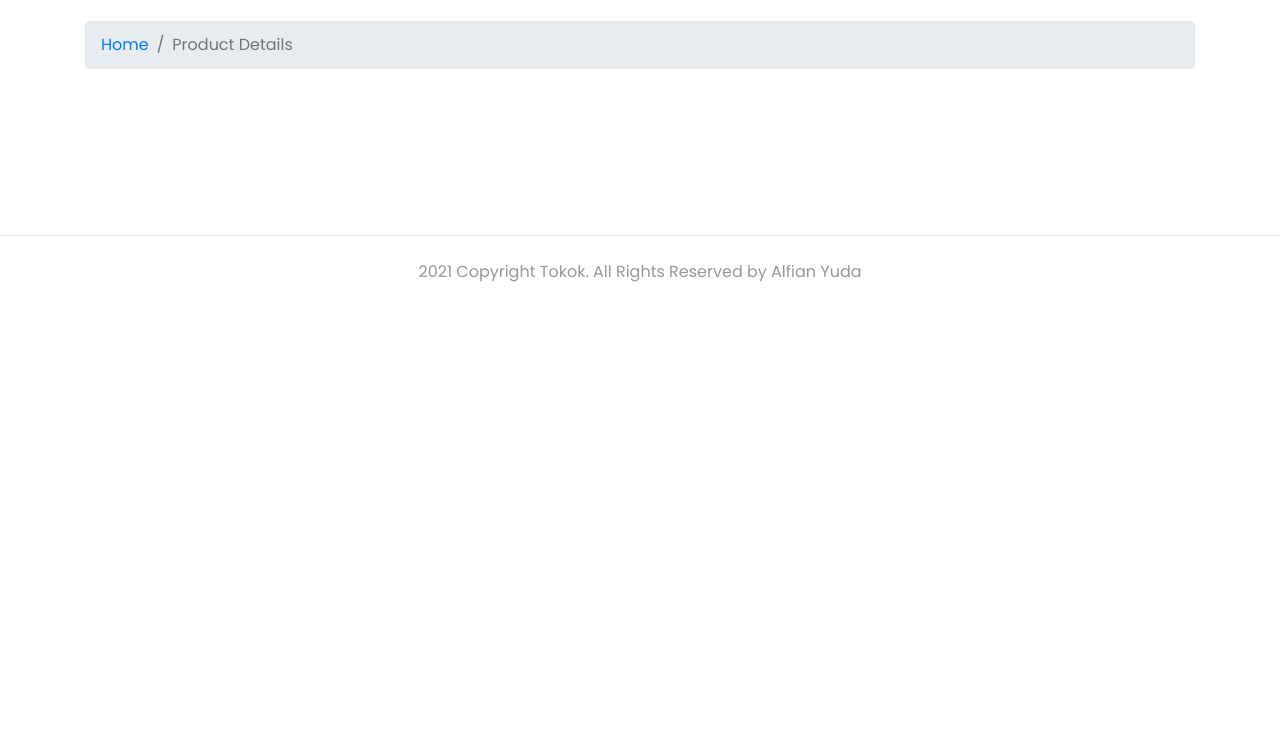
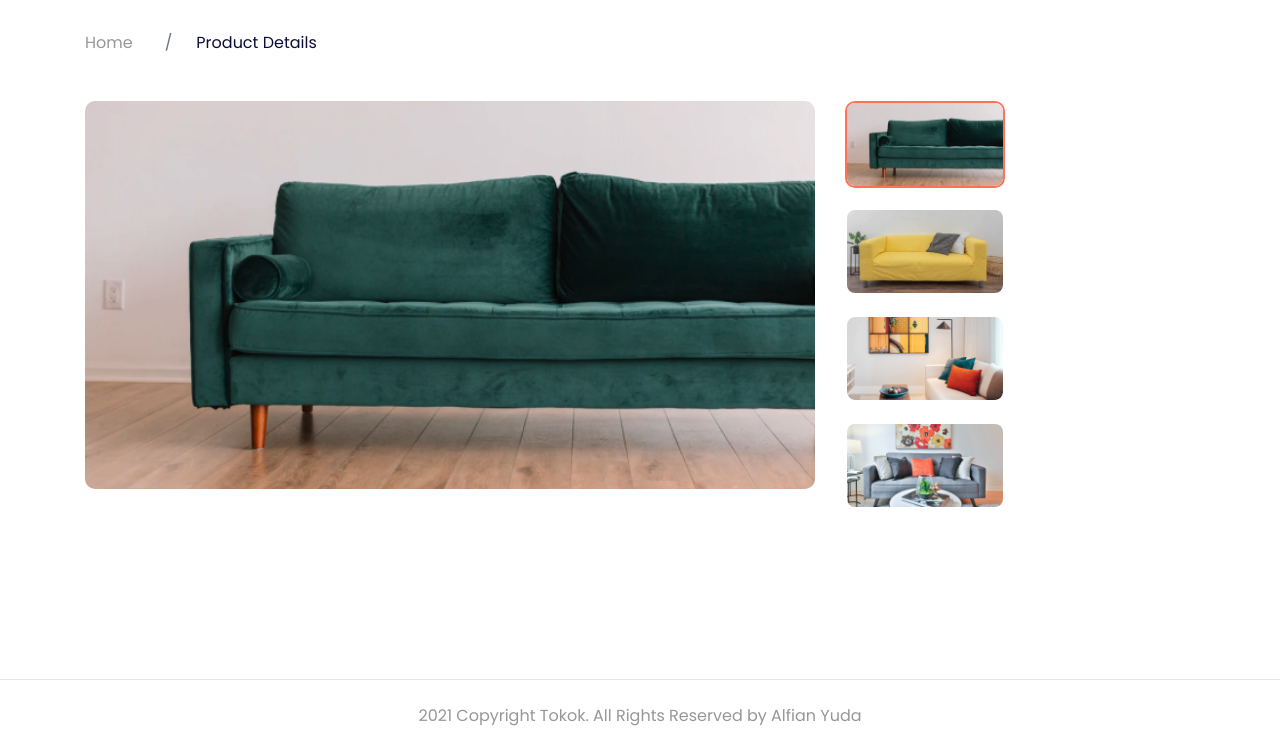
Before and after one commit to alfianyuda31/Online-Store, a plain HTML site: page details.html in a window 1280 px wide. Shown: the part 79-831 px from the top of the page. Before the commit the page ends 800 px from the top, so only its background shows below. Drawn offline with nearby package versions, Linux system fonts and the light colour scheme.

Commit message:
Slicing Gallery Vue Markup

```diff
--- a/details.html
+++ b/details.html
@@ -116,6 +116,43 @@
           </div>
         </div>
       </section>
+
+      <section class="store-gallery" id="gallery">
+        <div class="container">
+          <div class="row">
+            <div class="col-lg-8" data-aos="zoom-in">
+              <transition name="slide-fade" mode="out-in">
+                <img
+                  :src="photos[activePhoto].url"
+                  :key="photos[activePhoto].id"
+                  class="w-100 main-image"
+                  alt=""
+                />
+              </transition>
+            </div>
+            <div class="col-lg-2">
+              <div class="row">
+                <div
+                  class="col-3 col-lg-12 mt-2 mt-lg-0"
+                  v-for="(photo, index) in photos"
+                  :key="photo.id"
+                  data-aos="zoom-in"
+                  data-aos-delay="100"
+                >
+                  <a href="#" @click="changeActive(index)">
+                    <img
+                      :src="photo.url"
+                      class="w-100 thumbnail-image"
+                      :class="{ active: index == activePhoto}"
+                      alt=""
+                    />
+                  </a>
+                </div>
+              </div>
+            </div>
+          </div>
+        </div>
+      </section>
     </div>
 
     <footer>
@@ -137,6 +174,41 @@
     <script>
       AOS.init();
     </script>
+    <script src="/vendor/vue/vue.js"></script>
+    <script>
+      var gallery = new Vue({
+        el: "#gallery",
+        mounted() {
+          AOS.init();
+        },
+        data: {
+          activePhoto: 0,
+          photos: [
+            {
+              id: 1,
+              url: "/images/Sofa1.jpg",
+            },
+            {
+              id: 2,
+              url: "/images/Sofa2.jpg",
+            },
+            {
+              id: 3,
+              url: "/images/Sofa3.jpg",
+            },
+            {
+              id: 4,
+              url: "/images/Sofa4.jpg",
+            },
+          ],
+        },
+        methods: {
+          changeActive(id) {
+            this.activePhoto = id;
+          },
+        },
+      });
+    </script>
     <script src="/script/navbar-scroll.js"></script>
   </body>
 </html>
--- /dev/null
+++ b/style/components/_breadcrumbs.scss
@@ -0,0 +1,22 @@
+.store-breadcrumbs {
+  .breadcrumb {
+    background: transparent;
+    padding: 0;
+    padding-top: 10px;
+    padding-bottom: 10px;
+  }
+
+  .breadcrumb-item + .breadcrumb-item::before {
+    padding-left: 1.5rem;
+    padding-right: 1.5rem;
+  }
+
+  .breadcrumb-item.active {
+    font-weight: 300;
+    color: #0c0d36;
+  }
+
+  a {
+    color: #979797;
+  }
+}
--- a/style/main.scss
+++ b/style/main.scss
@@ -6,6 +6,10 @@
 @import "navbar";
 
 @import "pages/home";
+@import "pages/details";
 
 @import "components/categories";
 @import "components/products";
+@import "components/breadcrumbs";
+
+@import "transitions/slide-fade";
--- /dev/null
+++ b/style/pages/_details.scss
@@ -0,0 +1,19 @@
+.page-details {
+  .store-gallery {
+    margin-top: 20px;
+
+    img {
+      border-radius: 10px;
+    }
+
+    .thumbnail-image {
+      margin-bottom: 20px;
+      border: 2px solid transparent;
+
+      &:hover,
+      &.active {
+        border: 2px solid #ff7158;
+      }
+    }
+  }
+}
--- /dev/null
+++ b/style/transitions/_slide-fade.scss
@@ -0,0 +1,13 @@
+.slide-fade-enter-active {
+  transition: all 0.2s ease;
+}
+
+.slide-fade-leave-active {
+  transition: all 0.1s cubic-bezier(1, 0.5, 0.8, 1);
+}
+
+.slide-fade-enter,
+.slide-fade-leave-to {
+  transform: translateY(10px);
+  opacity: 0.5;
+}
```
Also changed, not shown: images/Sofa1.jpg (added), images/Sofa2.jpg (added), images/Sofa3.jpg (added), images/Sofa4.jpg (added), style/main.css, 1 other file.
